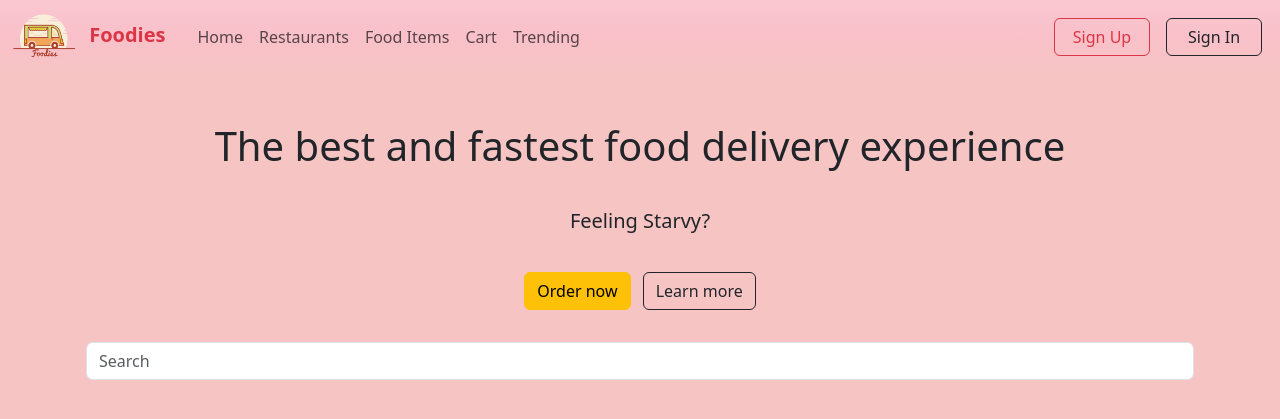
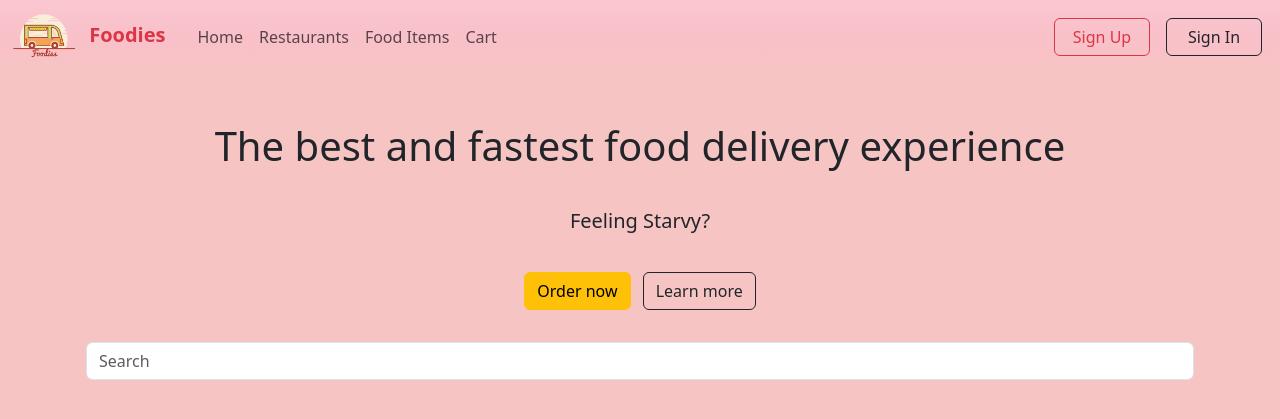
Before and after one commit to mansoormemon/foodies, a PHP site: page / in a window 1280 px wide. Shown: the top 419 px of the page. Run offline with PHP 8.4, Linux system fonts and the light colour scheme; data that the repository does not hold is empty; some libraries are stand-ins or nearby versions; some web fonts are replaced.

Commit message:
Remove trendings section

```diff
--- a/index.php
+++ b/index.php
@@ -30,9 +30,6 @@ session_start();
 
     <!-- Font Awesome v6.3 -->
     <link rel="stylesheet" href="https://cdnjs.cloudflare.com/ajax/libs/font-awesome/6.3.0/css/all.min.css">
-    <link rel="stylesheet" href="https://cdnjs.cloudflare.com/ajax/libs/font-awesome/4.7.0/css/font-awesome.min.css">
-    <!-- Option 1: Include in HTML -->
-    <link rel="stylesheet" href="https://cdn.jsdelivr.net/npm/bootstrap-icons@1.3.0/font/bootstrap-icons.css">
 
     <link rel="stylesheet" href="css/index.css">
     <style>
@@ -84,9 +81,6 @@ if ($is_logged_in) {
                     <li class="nav-item">
                         <a class="nav-link" href="#">Cart</a>
                     </li>
-                    </li>
-                    <li class="nav-item">
-                        <a class="nav-link" href="#">Trending</a>
                     </li>
                 </ul>
 
--- a/www/cart.php
+++ b/www/cart.php
@@ -125,9 +125,6 @@
                         <a class="nav-link" href="#">Cart</a>
                     </li>
                     </li>
-                    <li class="nav-item">
-                        <a class="nav-link" href="#">Trending</a>
-                    </li>
                 </ul>
                 <ul class="navbar-nav mb-2 mb-lg-0 row gx-1">
                     <li class="col p-1 container-fluid d-flex">
--- a/www/fooditems.php
+++ b/www/fooditems.php
@@ -26,9 +26,6 @@
 
     <!-- Font Awesome v6.3 -->
     <link rel="stylesheet" href="https://cdnjs.cloudflare.com/ajax/libs/font-awesome/6.3.0/css/all.min.css">
-    <link rel="stylesheet" href="https://cdnjs.cloudflare.com/ajax/libs/font-awesome/4.7.0/css/font-awesome.min.css">
-    <!-- Option 1: Include in HTML -->
-    <link rel="stylesheet" href="https://cdn.jsdelivr.net/npm/bootstrap-icons@1.3.0/font/bootstrap-icons.css">
 
     <link rel="stylesheet" href="../css/index.css">
     <style>
@@ -119,9 +116,6 @@
                     <li class="nav-item">
                         <a class="nav-link" href="cart.php">Cart</a>
                     </li>
-                    </li>
-                    <li class="nav-item">
-                        <a class="nav-link" href="#">Trending</a>
                     </li>
                 </ul>
                 <ul class="navbar-nav mb-2 mb-lg-0 row gx-1">
--- a/www/restaurant.php
+++ b/www/restaurant.php
@@ -26,9 +26,6 @@
 
     <!-- Font Awesome v6.3 -->
     <link rel="stylesheet" href="https://cdnjs.cloudflare.com/ajax/libs/font-awesome/6.3.0/css/all.min.css">
-    <link rel="stylesheet" href="https://cdnjs.cloudflare.com/ajax/libs/font-awesome/4.7.0/css/font-awesome.min.css">
-    <!-- Option 1: Include in HTML -->
-    <link rel="stylesheet" href="https://cdn.jsdelivr.ne t/npm/bootstrap-icons@1.3.0/font/bootstrap-icons.css">
 
     <link rel="stylesheet" href="../css/index.css">
     <style>
@@ -120,9 +117,6 @@
                     <li class="nav-item">
                         <a class="nav-link" href="cart.php">Cart</a>
                     </li>
-                    </li>
-                    <li class="nav-item">
-                        <a class="nav-link" href="#">Trending</a>
                     </li>
                 </ul>
                 <ul class="navbar-nav mb-2 mb-lg-0 row gx-1">
```
